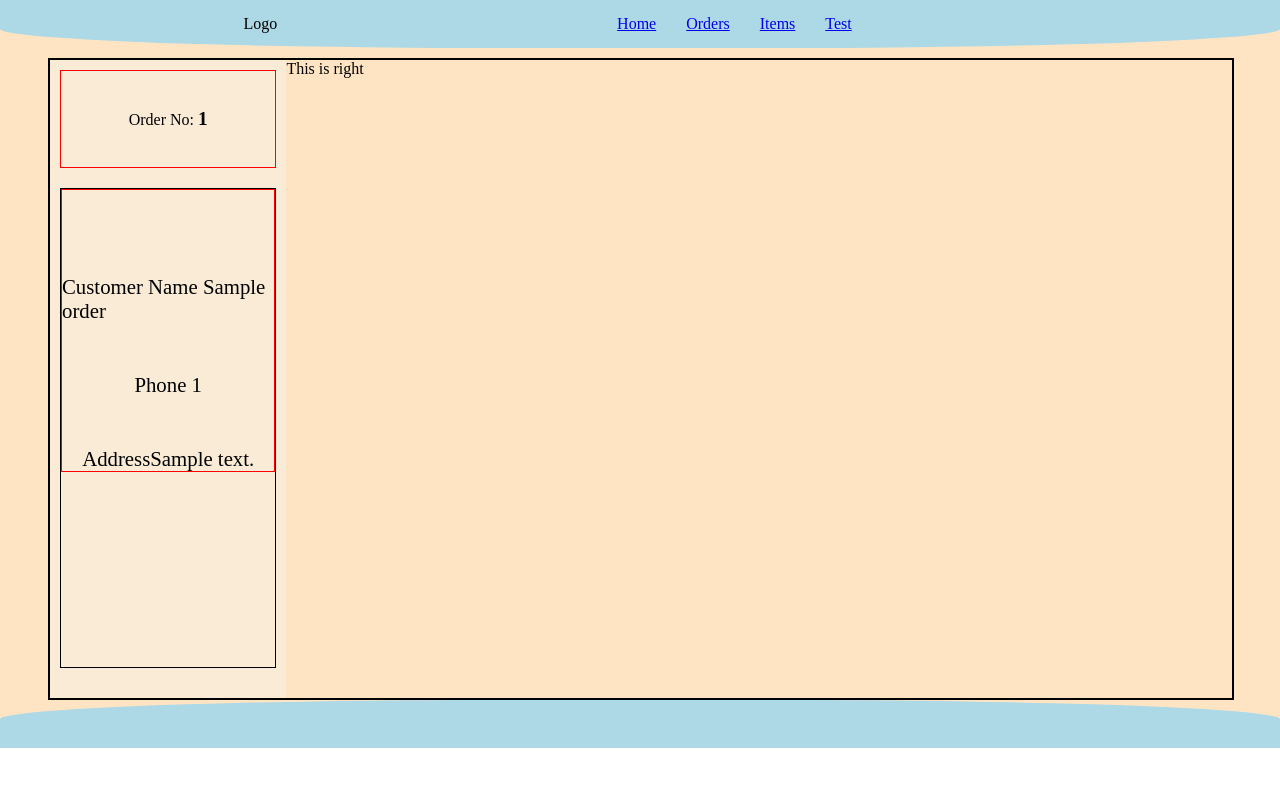
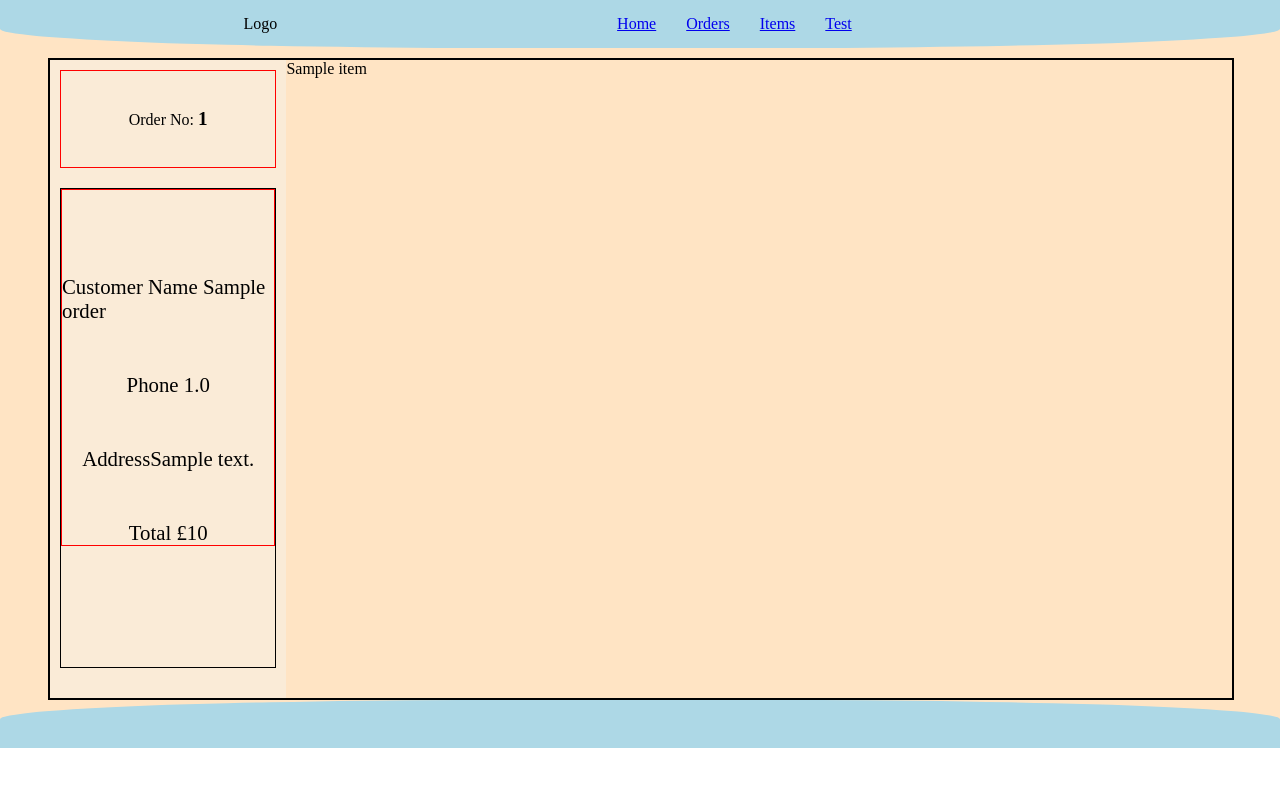
Before and after one commit to GeorgeTegos/Project_food_takeaway, a Flask app: page /orders/1 in a window 1280 px wide. Shown: the top 787 px of the page. Run offline with Flask 3, Linux system fonts and the light colour scheme; tables that the repository leaves empty hold one stand-in row (values such as "Sample post").

Commit message:
join table output

```diff
--- a/controllers/item_controller.py
+++ b/controllers/item_controller.py
@@ -1,8 +1,8 @@
 from flask import flash,Blueprint,render_template,redirect,request
 from app import db
 from models.Item import Item
-# from models.Order import Order
-# from models.Order_item  import Order_Item
+from models.Order import Order
+from models.Order_item  import Order_Item
 
 
 item_blueprint=Blueprint("item",__name__)
--- a/controllers/order_controller.py
+++ b/controllers/order_controller.py
@@ -1,8 +1,8 @@
 from flask import flash,Blueprint,render_template,redirect,request
 from app import db
-# from models.Item import Item
+from models.Item import Item
 from models.Order import Order
-# from models.Order_item  import Order_Item
+from models.Order_item  import Order_Item
 
 
 order_blueprint=Blueprint("order",__name__)
@@ -12,8 +12,17 @@ def show_all_orders():
     orders = Order.query.all()
     return render_template('orders/orders.jinja',orders=orders)
 
+# @order_blueprint.route('/orders/<id>')
+# def show_order_by_id(id):
+#     order = Order.query.get(id)
+#     phone= int(order.customer_phone)
+#     return render_template("orders/show.jinja",order=order,phone=phone)
+
 @order_blueprint.route('/orders/<id>')
-def show_order_by_id(id):
+def show_by_id(id):
     order = Order.query.get(id)
-    phone= int(order.customer_phone)
-    return render_template("orders/show.jinja",order=order,phone=phone)
+    items = Item.query.join(Order_Item).filter(Order_Item.order_id == id)
+    total = 0
+    for item in items:
+        total += item.item_price
+    return render_template('orders/show.jinja',order=order,items=items,total=total)
--- a/models/Item.py
+++ b/models/Item.py
@@ -7,3 +7,6 @@ class Item(db.Model):
     item_name = db.Column(db.String(64))
     item_price = db.Column(db.Integer)
     order_item = db.relationship("Order_Item", backref="item")
+
+    def __repr__(self):
+        return f'<Item "{self.item_name}">'
--- a/models/Order.py
+++ b/models/Order.py
@@ -7,6 +7,9 @@ class Order(db.Model):
     customer_name = db.Column(db.String(64))
     customer_phone = db.Column(db.Double)
     customer_address = db.Column(db.String(64))
-    order_delivered = db.Column(db.Boolean,nullable=False, server_default="false") # MAKE DEFAULT FALSE !
+    order_delivered = db.Column(db.Boolean,nullable=False, server_default="false")
     order_item = db.relationship("Order_Item", backref="order")
     # items=db.relationship("Item", secondary='Order_item')
+
+    def __repr__(self):
+        return f'<Order "{self.customer_name}">'
--- a/models/Order_item.py
+++ b/models/Order_item.py
@@ -6,3 +6,6 @@ class Order_Item(db.Model):
     id = db.Column(db.Integer, primary_key=True)
     order_id = db.Column(db.Integer,db.ForeignKey("order.id"))
     item_id = db.Column(db.Integer, db.ForeignKey("item.id"))
+
+    def __repr__(self):
+        return f'<Order_Item "{self.id}">'
--- a/templates/base.jinja
+++ b/templates/base.jinja
@@ -17,7 +17,7 @@
                 <li><a href="/">Home</a></li>
                 <li><a href="/orders">Orders</a></li>
                 <li><a href="/items">Items</a></li>
-                <li><a href="/test">Test</a></li>
+                <li><a href="/ttest">Test</a></li>
             </ul>
         </nav>
     </div>
--- a/templates/orders/show.jinja
+++ b/templates/orders/show.jinja
@@ -9,8 +9,9 @@
             <div class="show__infos">
                 <ul>
                     <li>Customer Name  {{ order.customer_name }}</li>
-                    <li>Phone {{ phone }}</li>
+                    <li>Phone {{ order.customer_phone }}</li>
                     <li>Address{{ order.customer_address }}</li>
+                    <li>Total £{{total }}</li>
                 </ul>
                 {# <span class="info_total"> {{ order.customer_name }}</span> #}
             </div>
@@ -18,7 +19,13 @@
 
 
         <div class="show__right">
-            This is right
+        <ul>
+            {% for item in items  %}
+                 <li>
+                    {{ item.item_name }}
+                </li>
+            {% endfor %}
+        </ul>
         </div>
     </div>
 {% endblock content %}
```
Also changed, not shown: controllers/order_item_controller.py (+1 -8 lines), templates/test.jinja (+9 -1 lines).
